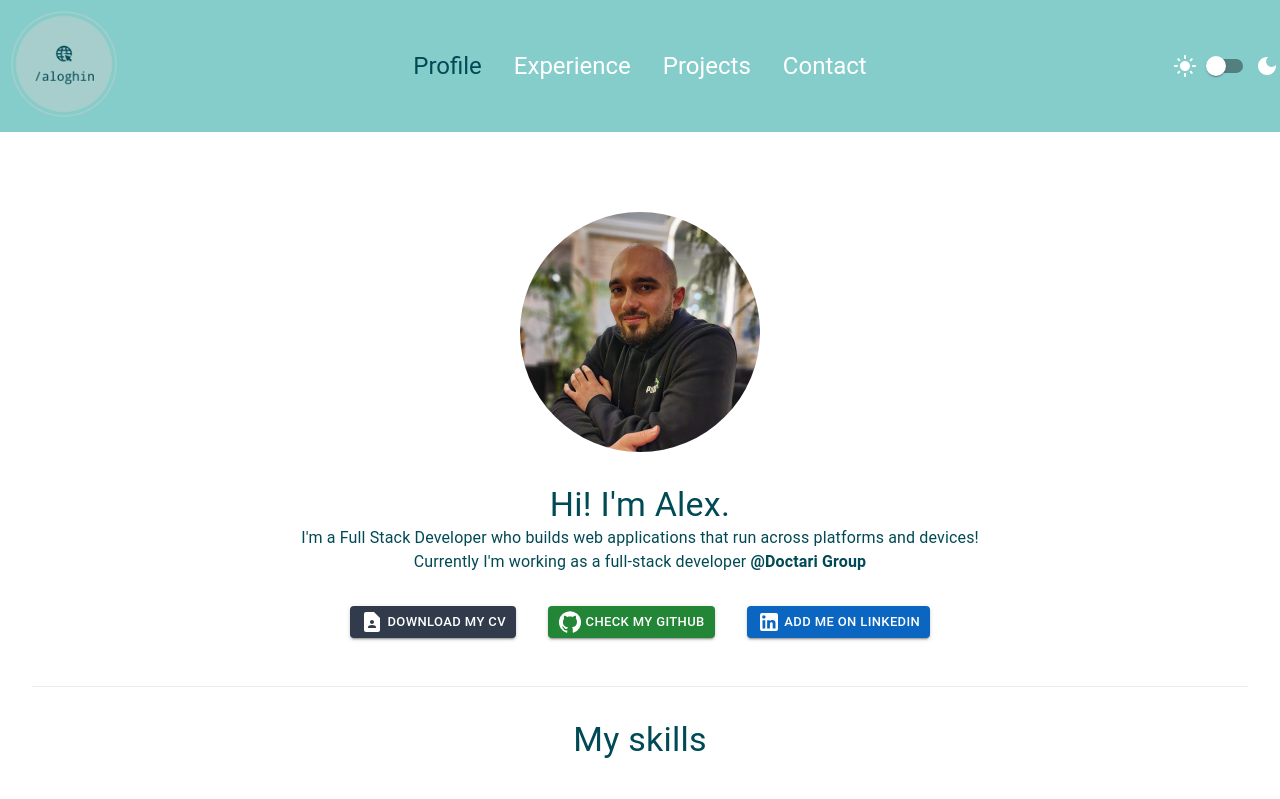
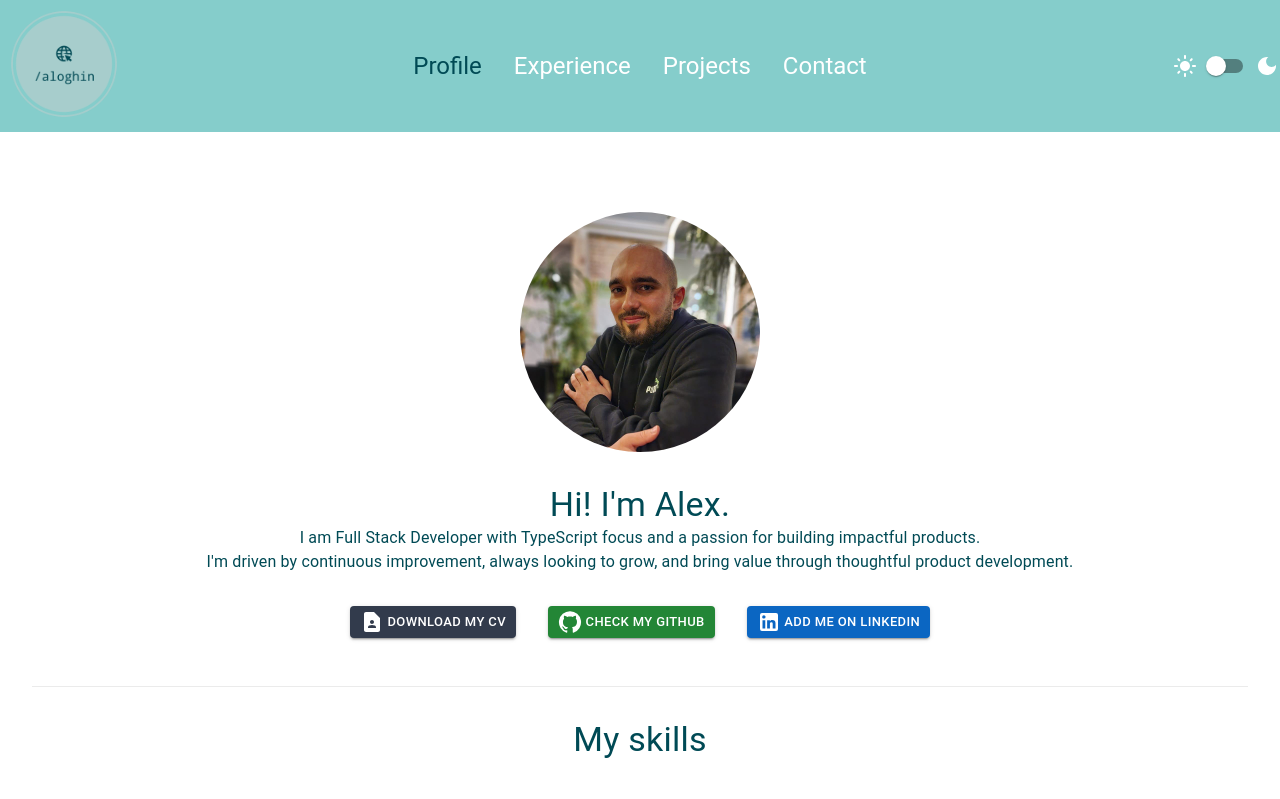
Before and after one commit to Aleku99/personal-website, a React (Create React App) app: page / in a window 1280 px wide. Shown: the top 799 px of the page. Built offline with nearby package versions, Linux system fonts and the light colour scheme.

Commit message:
feat: update profile description

```diff
--- a/src/pages/Profile/Profile.tsx
+++ b/src/pages/Profile/Profile.tsx
@@ -8,13 +8,11 @@ import LinkedInIcon from "@mui/icons-material/LinkedIn";
 import SkillsItem from "../../components/SkillsItem";
 import {
   cvButtonStyle,
-  darkJobLinkStyle,
   githubButtonStyle,
   linkedInButtonStyle,
   profileButtonsWrapper,
   profileContentStyle,
   profilePictureStyle,
-  jobLinkStyle,
 } from "./styles";
 import { useContext } from "react";
 import { DarkModeContext } from "../../context/darkModeContext";
@@ -68,22 +66,13 @@ const Profile: React.FC = () => {
           align="center"
           sx={darkMode ? { color: "white" } : { color: "#004A55" }}
         >
-          I'm a Full Stack Developer who builds web applications that run
-          across platforms and devices!
+          I am Full Stack Developer with TypeScript focus and a passion for building impactful products.
         </Typography>
         <Typography
           align="center"
           sx={darkMode ? { color: "white" } : { color: "#004A55" }}
         >
-          Currently I'm working as a full-stack developer&nbsp;
-          <a
-            href="https://www.doctari.ro/"
-            target="_blank"
-            rel="noreferrer"
-            style={darkMode ? darkJobLinkStyle : jobLinkStyle}
-          >
-            @Doctari Group
-          </a>
+           I'm driven by continuous improvement, always looking to grow, and bring value through thoughtful product development.
         </Typography>
         <Box
           display="flex"
--- a/src/pages/Profile/styles.ts
+++ b/src/pages/Profile/styles.ts
@@ -5,18 +5,6 @@ export const profileButtonsWrapper = {
 export const profilePictureStyle = {
   borderRadius: "50%",
   marginBottom: "2rem",
-};
-
-export const jobLinkStyle = {
-  color: "#004A55",
-  textDecoration: "none",
-  fontWeight: "bold",
-};
-
-export const darkJobLinkStyle = {
-  color: "#950740",
-  textDecoration: "none",
-  fontWeight: "bold",
 };
 
 export const profileContentStyle = {
```
